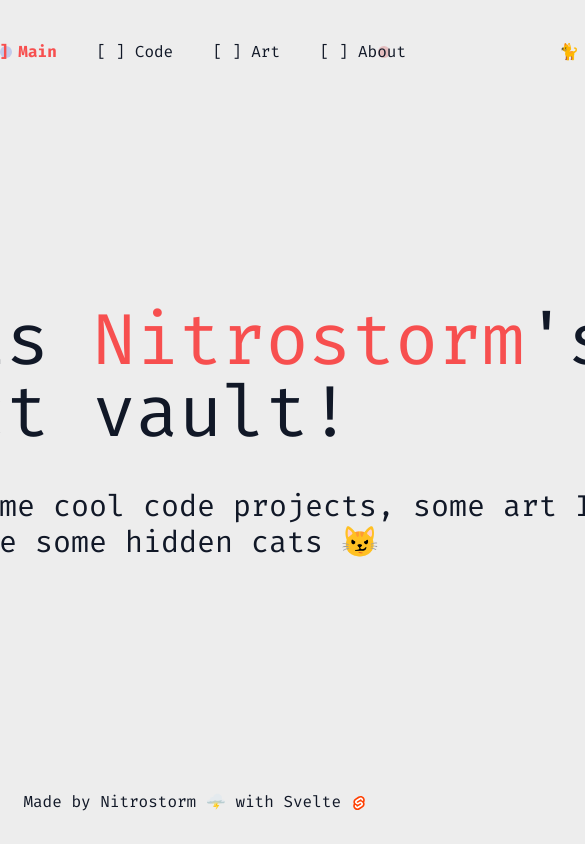
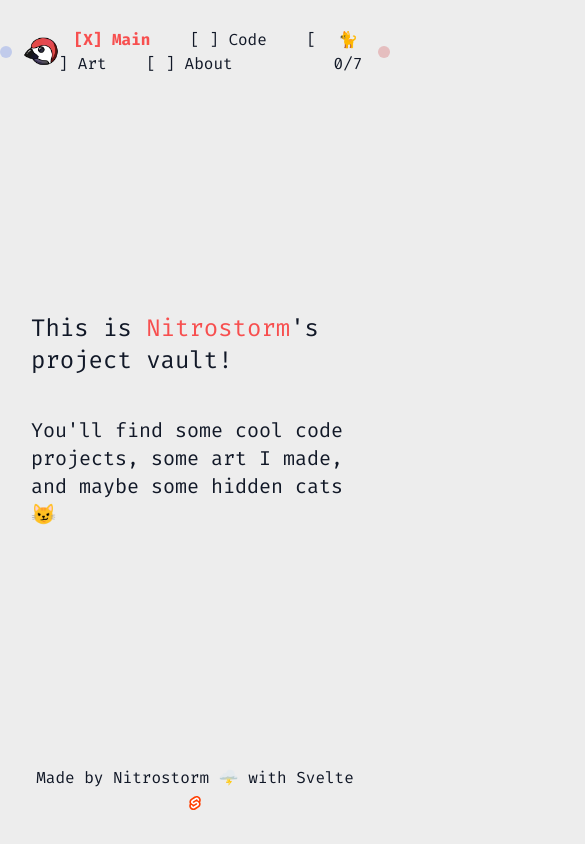
Before and after one commit to nitrostormbcn/portfolio-svelte, a SvelteKit app: page / in a window 390 px wide. Shown: the top 844 px of the page, 585 px wide, since content can reach past the window. Built offline with nearby package versions, Linux system fonts and the light colour scheme.

Commit message:
Crop to phone size

```diff
--- a/src/lib/components/Footer/Footer.svelte
+++ b/src/lib/components/Footer/Footer.svelte
@@ -33,7 +33,7 @@
 	}
 </script>
 
-<footer class="mx-0 my-auto w-4xl">
+<footer class="std-container mx-0 my-auto">
 	Made by Nitrostorm <Fighter ontrigger={onTrigger} /> with Svelte <SvelteLogo></SvelteLogo>
 </footer>
 
--- a/src/lib/components/NavBar/NavBar.svelte
+++ b/src/lib/components/NavBar/NavBar.svelte
@@ -5,7 +5,7 @@
 	import Infinity from './Infinity.svelte';
 </script>
 
-<nav class="navbar mx-0 my-auto w-4xl self-center">
+<nav class="navbar std-container mx-0 my-auto self-center">
 	<a href="/">
 		<img src={logo} alt="Logo" class="w-15" />
 	</a>
--- a/src/routes/+page.svelte
+++ b/src/routes/+page.svelte
@@ -1,8 +1,8 @@
-<div class="content my-auto w-4xl">
-	<h1 class="text-7xl mb-10">
+<div class="content text-container my-auto">
+	<h1 class="mb-10 text-2xl lg:text-7xl">
 		This is <span style="color: var(--color-primary);">Nitrostorm</span>'s project vault!
 	</h1>
-	<p class="text-3xl">
+	<p class="text-xl lg:text-3xl">
 		You'll find some cool code projects, some art I made, and maybe some hidden cats 😼
 	</p>
 </div>
--- a/src/routes/about/+page.svelte
+++ b/src/routes/about/+page.svelte
@@ -2,8 +2,8 @@
 	import lnLogo from '$lib/assets/InBug-Black-150.png';
 </script>
 
-<div class="mt-10 flex w-4xl flex-col items-stretch">
-	<h1 class="mb-10 text-7xl mt-10">
+<div class="text-container mt-10 flex flex-col items-stretch">
+	<h1 class="mt-10 mb-10 text-7xl">
 		<span style="color: var(--color-primary);">Happy</span> to meet!
 	</h1>
 	<p class="my-1 text-justify text-2xl">I'm Pau, QA Engineer @ Sanoma</p>
@@ -23,5 +23,4 @@
 		they use all their available tricks to remain out of sight, away from you.
 	</p>
 	<p class="my-1 text-justify text-2xl">Good luck :)</p>
-
 </div>
--- a/src/routes/art/+page.svelte
+++ b/src/routes/art/+page.svelte
@@ -13,9 +13,9 @@
 	];
 </script>
 
-<div class="content mx-0 my-auto w-4xl">
+<div class="content mx-0 my-auto text-container">
 	<h1 class="justi mt-15 mb-5 text-5xl">Art vault 🎨</h1>
-	<div class="projects flex flex-wrap justify gap-20">
+	<div class="projects justify flex flex-wrap gap-20">
 		{#each projects as project}
 			<ArtCard {project}></ArtCard>
 		{/each}
--- a/src/routes/code/+page.svelte
+++ b/src/routes/code/+page.svelte
@@ -17,7 +17,7 @@
 	];
 </script>
 
-<div class="content mx-0 my-auto w-4xl">
+<div class="content text-container mx-0 my-auto">
 	<h1 class="justi mt-15 mb-5 text-5xl">Code vault 💾</h1>
 	<div class="projects">
 		{#each projects as project}
--- a/src/routes/code/portfolio/+page.svelte
+++ b/src/routes/code/portfolio/+page.svelte
@@ -1,7 +1,7 @@
 <script>
 </script>
 
-<div class="mt-10 mb-auto flex w-4xl flex-col items-stretch">
+<div class="text-container mt-10 mb-auto flex flex-col items-stretch">
 	<h1 class="mt-10 mb-10 text-7xl">
 		My <span style="color: var(--color-primary);">Portfolio</span>
 	</h1>
--- a/src/routes/code/rotomdex/+page.svelte
+++ b/src/routes/code/rotomdex/+page.svelte
@@ -1,7 +1,7 @@
 <script>
 </script>
 
-<div class="mt-10 mb-auto flex w-4xl flex-col items-stretch">
+<div class="text-container mt-10 mb-auto flex flex-col items-stretch">
 	<h1 class="mt-10 mb-10 text-7xl">
 		<span style="color: var(--color-primary);">Rotomdex</span> Android app
 	</h1>
--- a/src/routes/layout.css
+++ b/src/routes/layout.css
@@ -1 +1,9 @@
 @import 'tailwindcss';
+
+.text-container {
+	@apply w-sm p-7 lg:w-4xl lg:p-0;
+}
+
+.std-container {
+    @apply w-sm lg:w-4xl
+}
```
